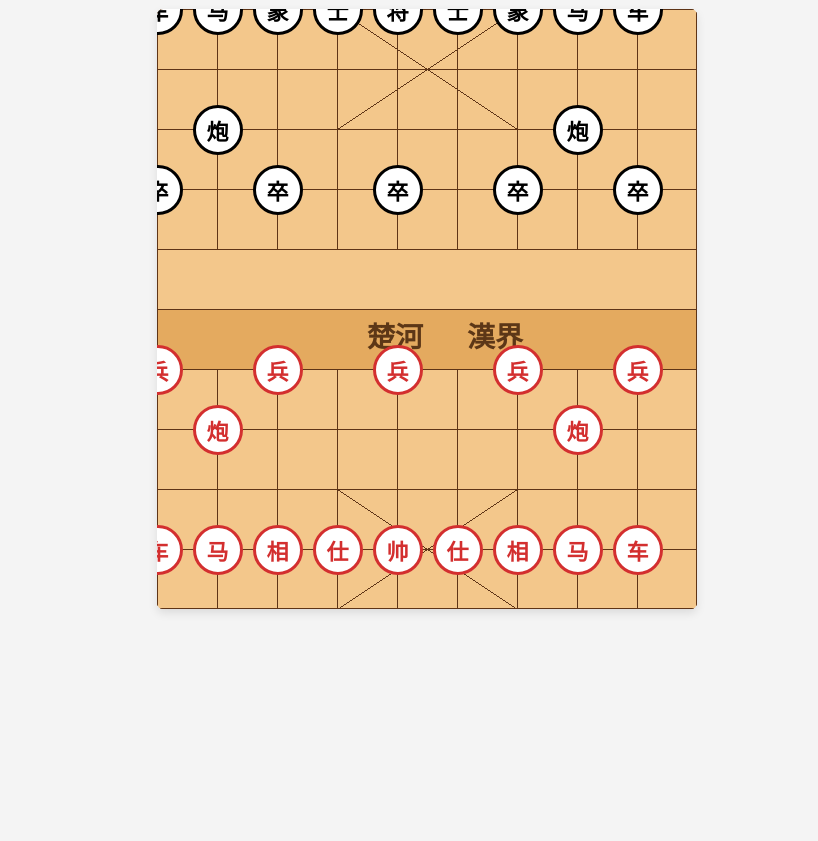
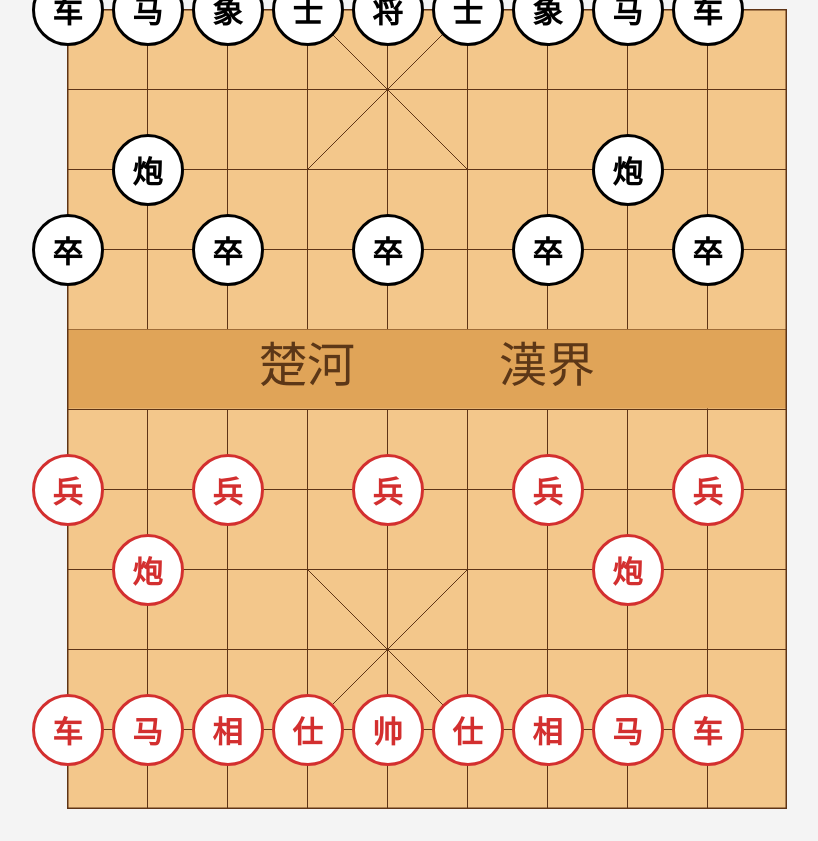
Before and after one commit to vietnamcleveland-netizen/xiangqi-webapp, a website: page public/index.html in a window 1280 px wide. Shown: the part 78-919 px from the top of the page, without its empty margins (213-1031 px from the left). Before the commit the page ends 800 px from the top, so only its background shows below. Drawn offline with Linux system fonts and the light colour scheme.

Commit message:
Update index.html

```diff
--- a/public/index.html
+++ b/public/index.html
@@ -5,190 +5,240 @@
 <meta name="viewport" content="width=device-width, initial-scale=1" />
 <title>Chinese Chess (Xiangqi)</title>
 <style>
-  :root { --cell:60; }
-  *{box-sizing:border-box;margin:0;padding:0;}
-  body{background:#f4f4f4;font-family:Arial,Helvetica,sans-serif;text-align:center;color:#222;}
-  h1{color:#b22222;margin:16px 0 6px;}
-  #turn{color:#666;margin-bottom:12px;font-size:14px;}
+  *{box-sizing:border-box;margin:0;padding:0}
+  body{background:#f4f4f4;font-family:Arial,Helvetica,sans-serif;color:#222;text-align:center}
+  h1{color:#b22222;margin:16px 0 6px}
+  #turn{color:#666;margin-bottom:12px;font-size:14px}
 
-  /* bàn cờ cố định tỉ lệ 9:10 */
-  #board{
+  /* Khung giữ tỉ lệ 9:10 */
+  .board-wrap{
+    width:min(92vw, 720px);
+    aspect-ratio: 9/10;
+    margin:0 auto 32px;
     position:relative;
-    width:min(92vw,540px);
-    aspect-ratio:9/10;
-    margin:0 auto 40px;
-    background:#f3c78b;
-    border-radius:6px;
-    box-shadow:0 4px 10px rgba(0,0,0,.1);
-    overflow:hidden;
   }
-  svg{
-    position:absolute;inset:0;width:100%;height:100%;
-    shape-rendering:crispEdges;
+  canvas#board{position:absolute;inset:0;width:100%;height:100%}
+
+  /* Quân cờ */
+  .piece{
+    position:absolute;width:52px;height:52px;transform:translate(-50%,-50%);
+    border-radius:50%;background:#fff;display:flex;align-items:center;justify-content:center;
+    font-weight:700;font-size:22px;user-select:none;cursor:pointer;z-index:5
   }
-  line,rect{stroke:#5e3416;vector-effect:non-scaling-stroke;}
-  rect#river{fill:#e4aa5f;}
-  text{fill:#5c3717;font-size:28px;font-weight:700;user-select:none;}
+  .red{color:#d32f2f;border:3px solid #d32f2f}
+  .black{color:#000;border:3px solid #000}
+  .sel{outline:3px solid #ffd54f;outline-offset:2px;box-shadow:0 0 8px rgba(0,0,0,.25) inset}
 
-  .piece{
-    position:absolute;width:50px;height:50px;border-radius:50%;
-    display:flex;align-items:center;justify-content:center;
-    background:#fff;font-weight:bold;font-size:22px;cursor:pointer;
-    user-select:none;z-index:5;transform:translate(-50%,-50%);
-  }
-  .red{color:#d32f2f;border:3px solid #d32f2f;}
-  .black{color:#000;border:3px solid #000;}
-  .hl{
-    position:absolute;width:50px;height:50px;border:3px solid #ffd54f;
-    border-radius:8px;z-index:4;pointer-events:none;transform:translate(-50%,-50%);
-    box-shadow:0 0 8px rgba(0,0,0,.3) inset;
-  }
+  /* Tự co kích thước quân theo CELL tính được */
+  .piece[data-cell]{ width:calc(var(--cell-px) - 8px); height:calc(var(--cell-px) - 8px); font-size:calc(var(--cell-px) * .38) }
 </style>
 </head>
 <body>
-<h1>Chinese Chess (Xiangqi)</h1>
-<div id="turn">Red to move</div>
+  <h1>Chinese Chess (Xiangqi)</h1>
+  <div id="turn">Red to move</div>
 
-<div id="board">
-  <svg viewBox="0 0 540 600" preserveAspectRatio="xMidYMid meet">
-    <!-- viền ngoài -->
-    <rect x="0.5" y="0.5" width="539" height="599" fill="none" stroke="#5e3416" stroke-width="1"/>
-
-    <!-- ngang -->
-    <g stroke-width="1">
-      <line x1="0.5" y1="0.5" x2="539.5" y2="0.5"/>
-      <line x1="0.5" y1="60.5" x2="539.5" y2="60.5"/>
-      <line x1="0.5" y1="120.5" x2="539.5" y2="120.5"/>
-      <line x1="0.5" y1="180.5" x2="539.5" y2="180.5"/>
-      <line x1="0.5" y1="240.5" x2="539.5" y2="240.5"/>
-      <line x1="0.5" y1="300.5" x2="539.5" y2="300.5"/>
-      <line x1="0.5" y1="360.5" x2="539.5" y2="360.5"/>
-      <line x1="0.5" y1="420.5" x2="539.5" y2="420.5"/>
-      <line x1="0.5" y1="480.5" x2="539.5" y2="480.5"/>
-      <line x1="0.5" y1="540.5" x2="539.5" y2="540.5"/>
-      <line x1="0.5" y1="599.5" x2="539.5" y2="599.5"/>
-    </g>
-
-    <!-- dọc -->
-    <g stroke-width="1">
-      <line x1="0.5" y1="0.5" x2="0.5" y2="599.5"/>
-      <line x1="60.5" y1="0.5" x2="60.5" y2="240.5"/><line x1="60.5" y1="360.5" x2="60.5" y2="599.5"/>
-      <line x1="120.5" y1="0.5" x2="120.5" y2="240.5"/><line x1="120.5" y1="360.5" x2="120.5" y2="599.5"/>
-      <line x1="180.5" y1="0.5" x2="180.5" y2="240.5"/><line x1="180.5" y1="360.5" x2="180.5" y2="599.5"/>
-      <line x1="240.5" y1="0.5" x2="240.5" y2="240.5"/><line x1="240.5" y1="360.5" x2="240.5" y2="599.5"/>
-      <line x1="300.5" y1="0.5" x2="300.5" y2="240.5"/><line x1="300.5" y1="360.5" x2="300.5" y2="599.5"/>
-      <line x1="360.5" y1="0.5" x2="360.5" y2="240.5"/><line x1="360.5" y1="360.5" x2="360.5" y2="599.5"/>
-      <line x1="420.5" y1="0.5" x2="420.5" y2="240.5"/><line x1="420.5" y1="360.5" x2="420.5" y2="599.5"/>
-      <line x1="480.5" y1="0.5" x2="480.5" y2="240.5"/><line x1="480.5" y1="360.5" x2="480.5" y2="599.5"/>
-      <line x1="539.5" y1="0.5" x2="539.5" y2="599.5"/>
-    </g>
-
-    <!-- sông -->
-    <rect id="river" x="0.5" y="300.5" width="539" height="60"/>
-    <text x="210" y="338">楚河</text>
-    <text x="310" y="338">漢界</text>
-
-    <!-- chéo cung -->
-    <clipPath id="pal-top"><rect x="180.5" y="0.5" width="180" height="120"/></clipPath>
-    <clipPath id="pal-bot"><rect x="180.5" y="480.5" width="180" height="120"/></clipPath>
-    <g clip-path="url(#pal-top)">
-      <line x1="180.5" y1="0.5" x2="360.5" y2="120.5"/>
-      <line x1="360.5" y1="0.5" x2="180.5" y2="120.5"/>
-    </g>
-    <g clip-path="url(#pal-bot)">
-      <line x1="180.5" y1="480.5" x2="360.5" y2="600.5"/>
-      <line x1="360.5" y1="480.5" x2="180.5" y2="600.5"/>
-    </g>
-  </svg>
-</div>
+  <div class="board-wrap">
+    <canvas id="board"></canvas>
+  </div>
 
 <script>
-(() => {
-  const CELL=60, ORI=0.5;
-  const board=document.getElementById('board');
-  const turnEl=document.getElementById('turn');
-  const toPx=(c,r)=>({x:ORI+c*CELL,y:ORI+r*CELL});
-  const posKey=(c,r)=>`${c},${r}`;
-  let turn='red', selected=null, hl=null;
-  const pieces=[], byId=new Map(), pos=new Map();
-  const add=(txt,color,c,r)=>{const id=`${txt}_${color}_${c}_${r}`;pieces.push({id,txt,color,c,r});};
+(function(){
+  // ========= CẤU HÌNH =========
+  const wrap = document.querySelector('.board-wrap');
+  const canvas = document.getElementById('board');
+  const ctx = canvas.getContext('2d');
+  const turnEl = document.getElementById('turn');
 
-  // đen (trên)
-  '车马象士将士象马车'.split('').forEach((t,i)=>add(t,'black',i,0));
-  add('炮','black',1,2);add('炮','black',7,2);
-  [0,2,4,6,8].forEach(c=>add('卒','black',c,3));
-  // đỏ (dưới)
-  '车马相仕帅仕相马车'.split('').forEach((t,i)=>add(t,'red',i,9));
-  add('炮','red',1,7);add('炮','red',7,7);
-  [0,2,4,6,8].forEach(c=>add('兵','red',c,6));
+  // 9 cột (files 0..8), 10 hàng (ranks 0..9)
+  const COLS = 9, ROWS = 10;
+  let CELL = 60; // sẽ tính động theo kích thước thật
+  let turn = 'red';
+  const pieces = [];
+  const pos = new Map(); // key "c,r" -> piece
 
-  const updateTurn=()=>turnEl.textContent=(turn==='red'?'Red':'Black')+' to move';
+  const key = (c,r) => `${c},${r}`;
+  const toPx = (c,r) => ({ x: c*CELL + .5, y: r*CELL + .5 });
 
-  const mount=()=>{
-    [...board.querySelectorAll('.piece,.hl')].forEach(n=>n.remove());
-    byId.clear();pos.clear();
-    pieces.forEach(p=>{
-      const el=document.createElement('div');
-      el.className=`piece ${p.color}`;
-      el.textContent=p.txt;
-      const {x,y}=toPx(p.c,p.r);
-      el.style.left=`${x}px`;el.style.top=`${y}px`;
-      el.dataset.id=p.id;
-      el.addEventListener('click',onPiece);
-      board.appendChild(el);
-      byId.set(p.id,el);
-      pos.set(posKey(p.c,p.r),p.id);
-    });
-  };
+  function setCanvasSize(){
+    const w = wrap.clientWidth;
+    const h = wrap.clientHeight;
+    canvas.width = Math.round(w);
+    canvas.height = Math.round(h);
+    // CELL là khoảng cách giữa các điểm giao
+    CELL = Math.min(Math.round(canvas.width / COLS), Math.round(canvas.height / ROWS));
+    // cập nhật CSS variable để scale quân
+    document.documentElement.style.setProperty('--cell-px', CELL + 'px');
+    drawBoard();
+    placeAll();
+  }
 
-  const pieceAt=(c,r)=>{const id=pos.get(posKey(c,r));return id?pieces.find(p=>p.id===id):null;};
-  const select=p=>{
-    selected=p;
-    if(!hl){hl=document.createElement('div');hl.className='hl';board.appendChild(hl);}
-    const {x,y}=toPx(p.c,p.r);
-    hl.style.left=`${x}px`;hl.style.top=`${y}px`;
-  };
-  const clearSel=()=>{selected=null;if(hl){hl.remove();hl=null;}};
+  function drawBoard(){
+    ctx.clearRect(0,0,canvas.width,canvas.height);
+    ctx.lineWidth = 1;
+    ctx.strokeStyle = '#5e3416';
+    // nền
+    ctx.fillStyle = '#f3c78b';
+    ctx.fillRect(0,0, CELL*COLS, CELL*ROWS);
 
-  const onPiece=e=>{
-    const p=pieces.find(x=>x.id===e.currentTarget.dataset.id);
-    if(!p)return;
-    if(selected && selected.id!==p.id){
-      if(selected.color!==p.color){moveTo(selected,p.c,p.r,true);}
-      else select(p);return;
+    // HORIZONTALS (y=0..9)
+    for(let r=0;r<=9;r++){
+      ctx.beginPath();
+      ctx.moveTo(0.5, r*CELL + .5);
+      ctx.lineTo(CELL*COLS - .5, r*CELL + .5);
+      ctx.stroke();
     }
-    if(p.color!==turn)return;
-    select(p);
-  };
 
-  board.addEventListener('click',e=>{
-    if(e.target.classList.contains('piece'))return;
-    if(!selected)return;
-    const rect=board.getBoundingClientRect();
-    const c=Math.max(0,Math.min(8,Math.round((e.clientX-rect.left-ORI)/CELL)));
-    const r=Math.max(0,Math.min(9,Math.round((e.clientY-rect.top-ORI)/CELL)));
-    const t=pieceAt(c,r);
-    if(t && t.color===selected.color)return;
-    moveTo(selected,c,r,!!t);
+    // VERTICALS (x=0..8), có tách sông ở x=1..7
+    for(let c=0;c<=8;c++){
+      ctx.beginPath();
+      ctx.moveTo(c*CELL + .5, 0.5);
+      if(c===0 || c===8){
+        // cột ngoài chạy liền mạch
+        ctx.lineTo(c*CELL + .5, CELL*ROWS - .5);
+      }else{
+        // trên sông
+        ctx.lineTo(c*CELL + .5, 4*CELL + .5);
+        ctx.moveTo(c*CELL + .5, 5*CELL + .5);
+        // dưới sông
+        ctx.lineTo(c*CELL + .5, CELL*ROWS - .5);
+      }
+      ctx.stroke();
+    }
+
+    // SÔNG
+    ctx.fillStyle = '#e0a458';
+    ctx.fillRect(0.5, 4*CELL + .5, CELL*COLS - 1, CELL - 1);
+    // Chữ
+    ctx.fillStyle = '#5c3717';
+    ctx.font = `${Math.round(CELL*.6)}px Arial`;
+    ctx.textAlign = 'center';
+    ctx.textBaseline = 'middle';
+    ctx.fillText('楚河', 3*CELL, 4.5*CELL);
+    ctx.fillText('漢界', 6*CELL, 4.5*CELL);
+
+    // Chéo cung (trên & dưới) 3×3
+    // Trên (cột 3..5, hàng 0..2)
+    drawDiag(3,0);
+    // Dưới (cột 3..5, hàng 7..9)
+    drawDiag(3,7);
+
+    function drawDiag(c0,r0){
+      const a = toPx(c0, r0), b = toPx(c0+2, r0+2);
+      const c = toPx(c0+2, r0), d = toPx(c0, r0+2);
+      ctx.beginPath(); ctx.moveTo(a.x, a.y); ctx.lineTo(b.x, b.y); ctx.stroke();
+      ctx.beginPath(); ctx.moveTo(c.x, c.y); ctx.lineTo(d.x, d.y); ctx.stroke();
+    }
+
+    // viền
+    ctx.lineWidth = 2;
+    ctx.strokeRect(0.5,0.5, CELL*COLS-1, CELL*ROWS-1);
+  }
+
+  // ======== QUÂN CỜ & BỐ TRÍ ========
+  function addPiece(txt,color,c,r){
+    const el = document.createElement('div');
+    el.className = `piece ${color}`;
+    el.textContent = txt;
+    el.dataset.color = color;
+    el.dataset.c = c;
+    el.dataset.r = r;
+    el.setAttribute('data-cell','1'); // để scale theo --cell-px
+    wrap.appendChild(el);
+    pieces.push(el);
+    pos.set(key(c,r), el);
+    moveToPixel(el, c, r);
+    el.addEventListener('click', onClickPiece);
+  }
+
+  function moveToPixel(el,c,r){
+    const {x,y} = toPx(c,r);
+    el.style.left = (wrap.offsetLeft + x) + 'px'; // nhưng wrap là relative → dùng offset trong wrap
+    // Vì .piece là absolutely positioned vào .board-wrap (relative), ta chỉ cần tọa độ local:
+    el.style.left = x + 'px';
+    el.style.top  = y + 'px';
+    el.dataset.c = c; el.dataset.r = r;
+  }
+
+  function placeAll(){
+    // xóa & đặt lại top/left theo CELL mới
+    pieces.forEach(el => moveToPixel(el, +el.dataset.c, +el.dataset.r));
+  }
+
+  // Khởi tạo 32 quân
+  function setupPieces(){
+    // Đen (trên)
+    '车马象士将士象马车'.split('').forEach((t,i)=> addPiece(t,'black', i, 0));
+    addPiece('炮','black',1,2); addPiece('炮','black',7,2);
+    [0,2,4,6,8].forEach(c=> addPiece('卒','black',c,3));
+    // Đỏ (dưới)
+    '车马相仕帅仕相马车'.split('').forEach((t,i)=> addPiece(t,'red', i, 9));
+    addPiece('炮','red',1,7); addPiece('炮','red',7,7);
+    [0,2,4,6,8].forEach(c=> addPiece('兵','red',c,6));
+  }
+
+  // ======== TƯƠNG TÁC (kéo – thả đơn giản, chưa kiểm luật) ========
+  let selected = null;
+  function onClickPiece(e){
+    const el = e.currentTarget;
+    if(selected && selected !== el){
+      // khác màu → ăn
+      if(selected.dataset.color !== el.dataset.color){
+        tryMoveTo(+el.dataset.c, +el.dataset.r);
+      }else{
+        // cùng màu → đổi chọn
+        selected.classList.remove('sel');
+        selected = el;
+        selected.classList.add('sel');
+      }
+      return;
+    }
+    // chọn / bỏ chọn
+    if(el.dataset.color !== turn) return; // tới lượt đối phương thì không chọn
+    if(selected === el){ el.classList.remove('sel'); selected=null; return; }
+    if(selected) selected.classList.remove('sel');
+    selected = el; selected.classList.add('sel');
+  }
+
+  // click trống để đi tới ô đó
+  wrap.addEventListener('click', (e)=>{
+    if(!selected) return;
+    if(e.target.classList.contains('piece')) return;
+    const rect = canvas.getBoundingClientRect();
+    const cx = Math.round((e.clientX - rect.left - .5)/CELL);
+    const cy = Math.round((e.clientY - rect.top  - .5)/CELL);
+    if(cx<0||cx>8||cy<0||cy>9) return;
+    if(pos.get(key(cx,cy))) return; // đã có quân
+    tryMoveTo(cx,cy);
   });
 
-  const moveTo=(p,c,r,cap=false)=>{
-    pos.delete(posKey(p.c,p.r));
-    if(cap){
-      const v=pieceAt(c,r);
-      if(v){
-        pieces.splice(pieces.findIndex(x=>x.id===v.id),1);
-        byId.get(v.id)?.remove();
-        pos.delete(posKey(c,r));
-      }
+  function tryMoveTo(c,r){
+    // Chưa kiểm tra luật: chỉ di chuyển/ăn cơ bản
+    const oc = +selected.dataset.c, or = +selected.dataset.r;
+    pos.delete(key(oc,or));
+
+    const victim = pos.get(key(c,r));
+    if(victim){
+      victim.remove();
+      pieces.splice(pieces.indexOf(victim),1);
+      pos.delete(key(c,r));
     }
-    p.c=c;p.r=r;pos.set(posKey(c,r),p.id);
-    const el=byId.get(p.id);const {x,y}=toPx(c,r);
-    el.style.left=`${x}px`;el.style.top=`${y}px`;
-    turn=turn==='red'?'black':'red';updateTurn();clearSel();
-  };
 
-  updateTurn();mount();
+    moveToPixel(selected,c,r);
+    pos.set(key(c,r), selected);
+    selected.classList.remove('sel');
+    selected = null;
+
+    turn = (turn==='red' ? 'black' : 'red');
+    turnEl.textContent = (turn==='red'?'Red':'Black') + ' to move';
+  }
+
+  // ======== BOOTSTRAP ========
+  setupPieces();
+  // resize + vẽ
+  const ro = new ResizeObserver(setCanvasSize);
+  ro.observe(wrap);
+  window.addEventListener('orientationchange', setCanvasSize);
+  setCanvasSize();
 })();
 </script>
 </body>
```
